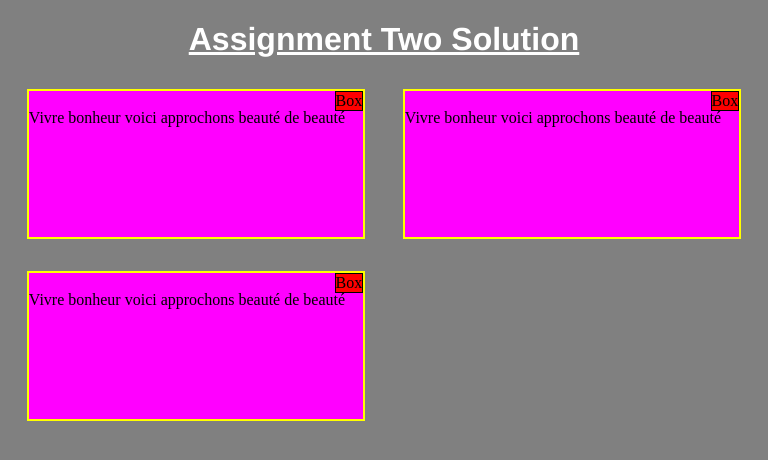
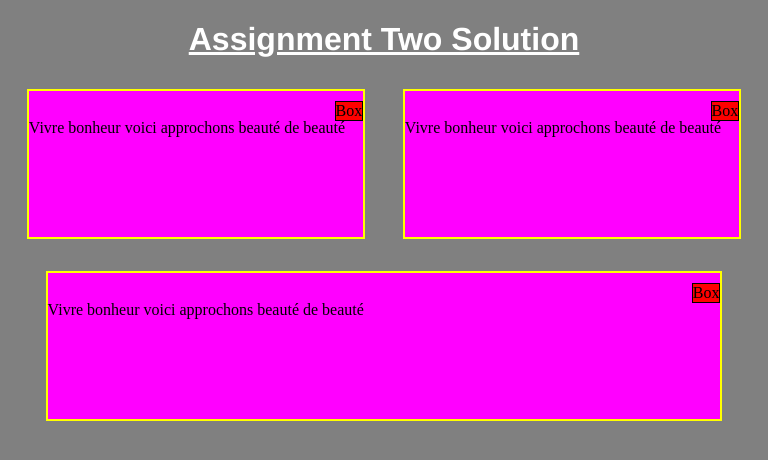
Before and after one commit to ratnet00/front_end, a plain HTML site: page mod_2_sol/index.html in a window 768 px wide. Drawn offline with Linux system fonts and the light colour scheme.

Commit message:
viewport

```diff
--- a/mod_2_sol/index.html
+++ b/mod_2_sol/index.html
@@ -23,7 +23,7 @@
         </p>
     </div>
 
-    <div class="bg">
+    <div class="bg th">
         <p>
             <span class ="title">Box</span><br>
             Vivre bonheur voici approchons beauté de beauté
--- a/mod_2_sol/style.css
+++ b/mod_2_sol/style.css
@@ -21,6 +21,7 @@ p{
     margin-left: auto;
     margin-right: auto;
     color: black;
+    padding-top: 10px;
 }
 .title{
    position: absolute;
@@ -46,6 +47,10 @@ p{
         width: 50%;
         float: left;
     }
+    .th{
+        width: 100%;
+        float:left;
+    }
 
 }
 @media(max-width:760px){
```
